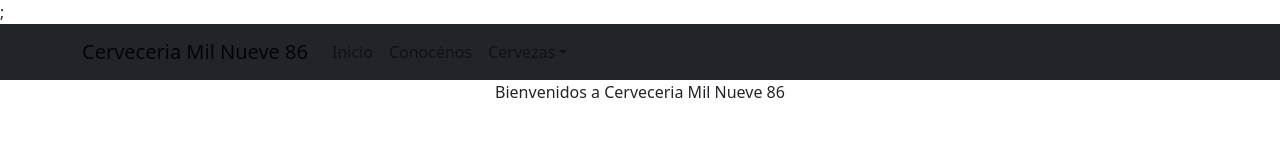
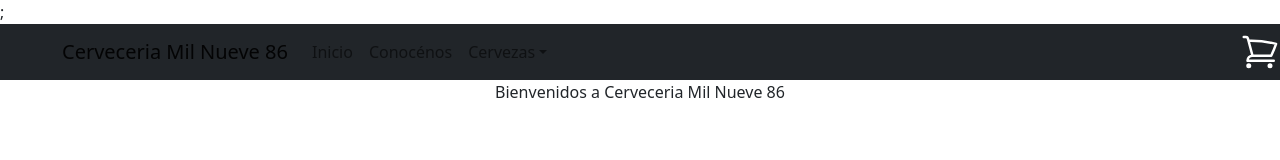
Before and after one commit to BlancMax/react-43620, a React (Create React App) app: page / in a window 1280 px wide. Shown: the top 160 px of the page. Built offline with nearby package versions, Linux system fonts and the light colour scheme.

Commit message:
Arreglando vista CartWidget

```diff
--- a/src/components/CartWidget.jsx
+++ b/src/components/CartWidget.jsx
@@ -1,7 +1,11 @@
 import React from "react";
 
 const CartWidget = () => {
-    <i className="bi bi-cart"></i>
-};
+    return (
+        <svg xmlns="http://www.w3.org/2000/svg" fill="none" viewBox="0 0 24 24" height={40} width={40} strokeWidth={1.5} stroke="#FFFF" className="w-6 h-6">
+            <path strokeLinecap="round" strokeLinejoin="round" d="M2.25 3h1.386c.51 0 .955.343 1.087.835l.383 1.437M7.5 14.25a3 3 0 00-3 3h15.75m-12.75-3h11.218c1.121-2.3 2.1-4.684 2.924-7.138a60.114 60.114 0 00-16.536-1.84M7.5 14.25L5.106 5.272M6 20.25a.75.75 0 11-1.5 0 .75.75 0 011.5 0zm12.75 0a.75.75 0 11-1.5 0 .75.75 0 011.5 0z" />
+        </svg>
+        )
+    }
 
 export default CartWidget;
```
